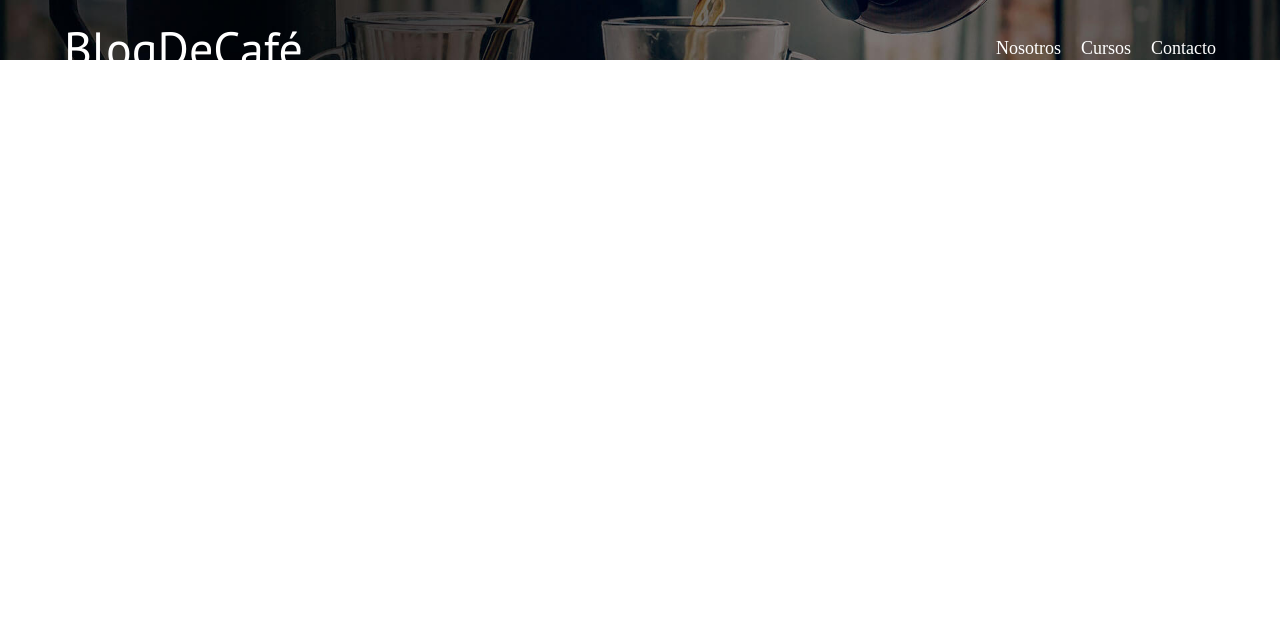
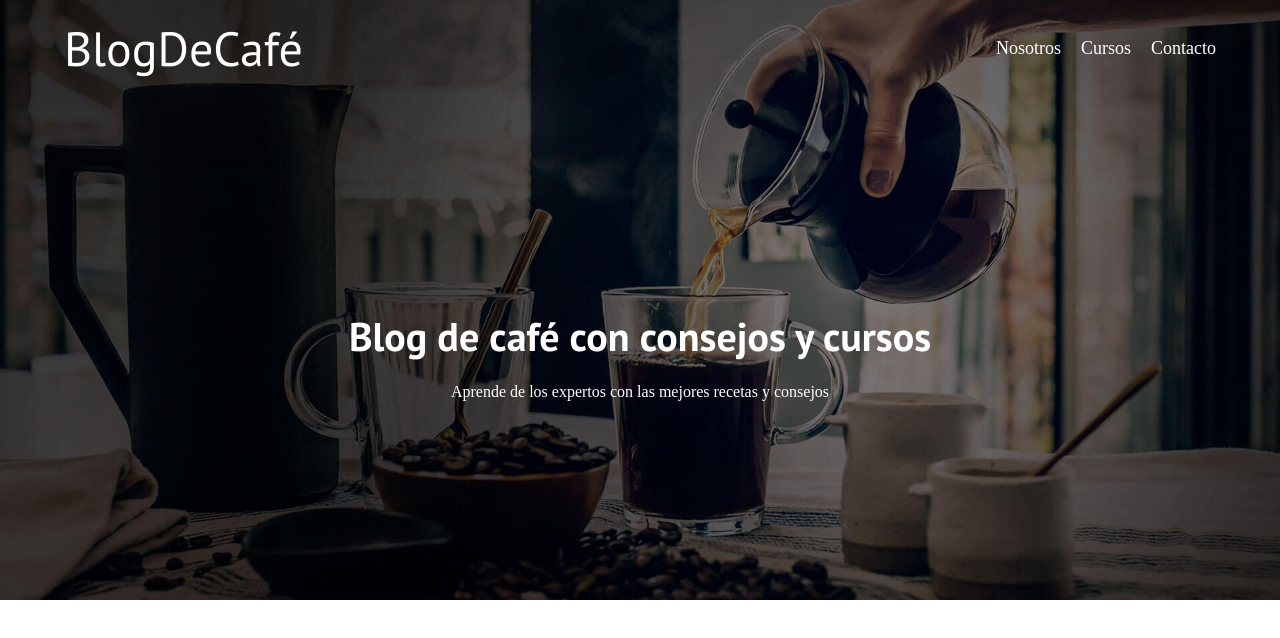
Before and after one commit to studentSV/Blog, a plain HTML site: page index.html in a window 1280 px wide. Drawn offline with Linux system fonts and the light colour scheme.

Commit message:
Modificando errores de escritura

```diff
--- a/css/style.css
+++ b/css/style.css
@@ -79,7 +79,7 @@ img {
 /*HEADER*/
 .header {
     background-image: url(../img/banner.jpg);
-    height: 60px;
+    height: 60rem;
     background-size: cover;
     background-repeat: no-repeat;
     background-position: center center;
@@ -91,15 +91,17 @@ img {
     margin-top: 5rem;
 }
 
-@media (min-width:768px){
+
+@media (min-width: 768px) {
    .header__texto{
     margin-top: 20rem;
    }
 }
 
 /*NAVEGACION*/
-@media (min-width:768px) {
-    .barra {
+
+@media (min-width: 768px) {
+   .barra{
     display: flex;
     justify-content: space-between;
     align-items: center;
@@ -119,13 +121,12 @@ img {
     font-weight: 700;
 }
 
-@media (min-width:768px) {
-    .navegacion {
+@media (min-width: 768px) {
+   .navegacion{
     display: flex;
     gap: 2rem;
    }
 }
-
 .navegacion__enlace {
     display: block;
     text-align: center;
```
Lines whose indentation alone changed are shown as unchanged.
